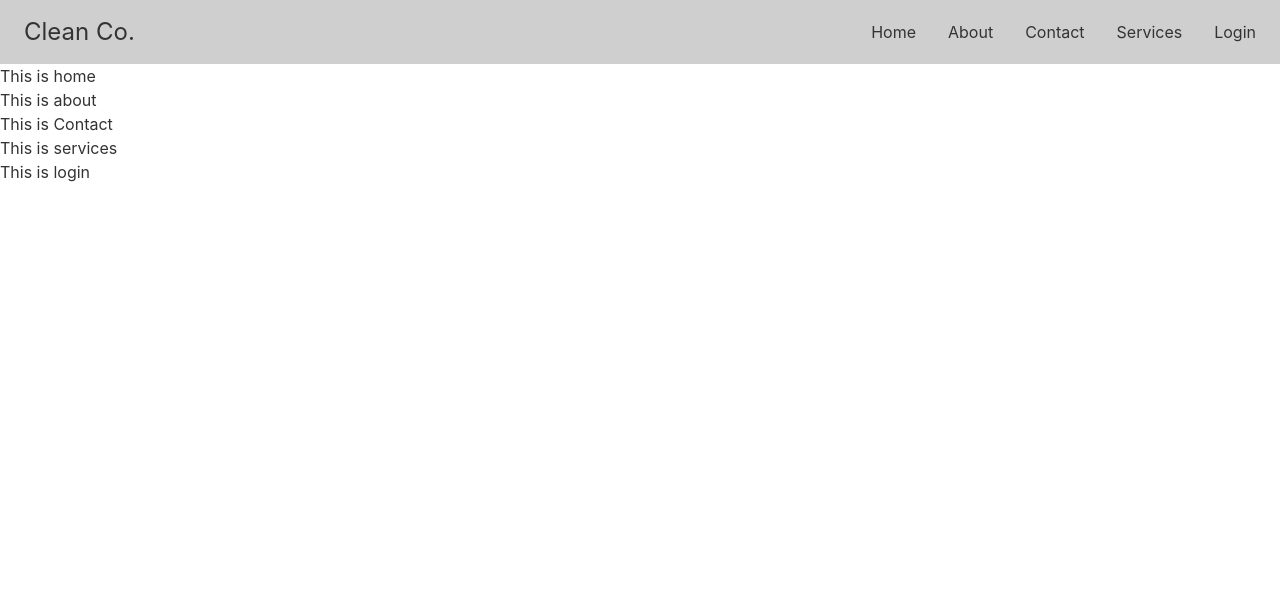
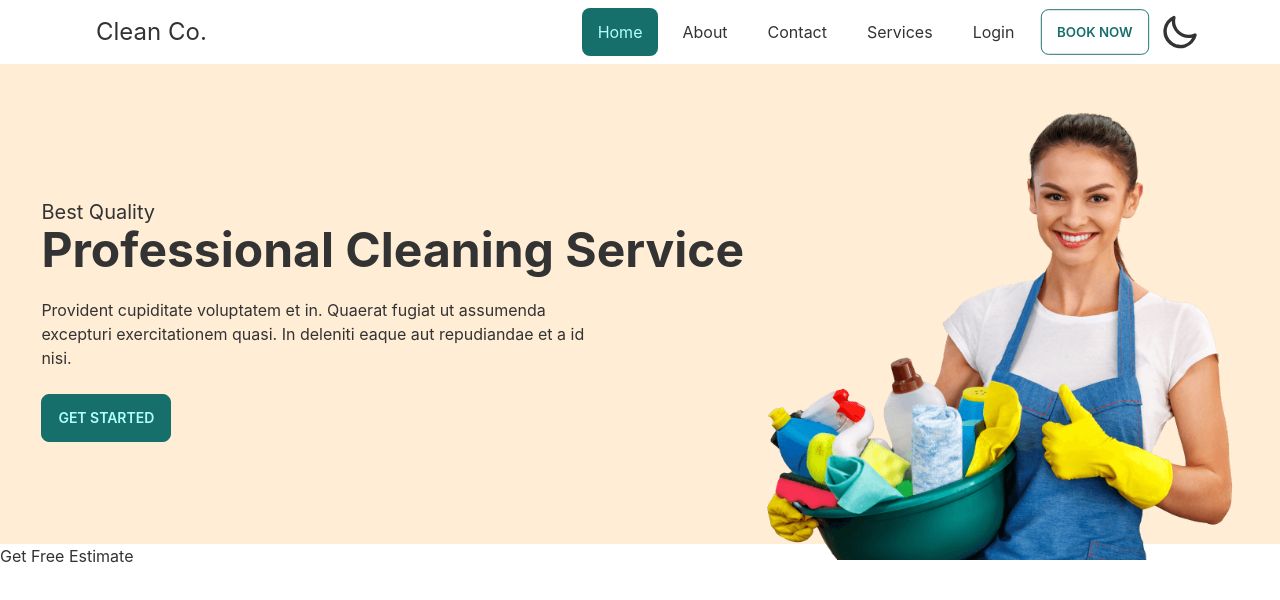
Before and after one commit to Jaman-M/clean-co-client, a React (Create React App) app: page / in a window 1280 px wide. Shown: the top 600 px of the page. Built offline with nearby package versions, Linux system fonts and the light colour scheme.

Commit message:
added landing page and also create a publicRoute where move all import link from app.js

```diff
--- a/package.json
+++ b/package.json
@@ -9,6 +9,7 @@
     "daisyui": "^2.20.0",
     "react": "^18.2.0",
     "react-dom": "^18.2.0",
+    "react-router-dom": "^6.3.0",
     "react-scripts": "5.0.1",
     "web-vitals": "^2.1.4"
   },
--- a/public/index.html
+++ b/public/index.html
@@ -39,5 +39,8 @@
       To begin the development, run `npm start` or `yarn start`.
       To create a production bundle, use `npm run build` or `yarn build`.
     -->
+
+    <!-- this CDN link for dark and light theme -->
+    <script src="https://cdn.jsdelivr.net/npm/theme-change@2.0.2/index.js"></script>
   </body>
 </html>
--- a/src/App.js
+++ b/src/App.js
@@ -1,21 +1,34 @@
 import logo from './logo.svg';
 import './App.css';
 import Navbar from './components/Navbar';
-import Home from './pages/Home';
-import About from './pages/About';
-import Contact from './pages/Contact';
-import Servics from './pages/Servics';
-import Login from './pages/Login';
+import { publicRoute } from './routes/publicRoutes';
+// import Home from './pages/Home';
+// import About from './pages/About';
+// import Contact from './pages/Contact';
+// import Services from './pages/Services';
+// import Login from './pages/Login';
+
+// uporer comment kora import gulo publicRoutes er moddhe move kora holo
+
+import { Route, Routes } from 'react-router-dom';
+
+
 
 function App() {
   return (
     <div >
       <Navbar>
-      <Home></Home>
-      <About></About>
-      <Contact></Contact>
-      <Servics></Servics>
-      <Login></Login>
+      <Routes>
+        {/* <Route path='/' element={<Home></Home>}></Route>
+        <Route path='/about' element={<About></About>}></Route>
+        <Route path='/services' element={<Services></Services>}></Route>
+        <Route path='/contact' element={<Contact></Contact>}></Route>
+        <Route path='/login' element={<Login></Login>}></Route> */}
+
+        {
+          publicRoute.map(({path, Component}, index) => <Route key = {index} path={path} element = {<Component />}></Route>)
+        }
+      </Routes>
       </Navbar>
 
     </div>
--- a/src/components/Navbar.js
+++ b/src/components/Navbar.js
@@ -1,12 +1,13 @@
 import React from 'react';
+import { Link, NavLink } from 'react-router-dom';
 
-const Navbar = ({children}) => {
+const Navbar = ({ children }) => {
   return (
     <div class="drawer drawer-end">
       <input id="my-drawer-3" type="checkbox" class="drawer-toggle" />
       <div class="drawer-content flex flex-col">
         {/* <!-- Navbar --> */}
-    <div class="w-full navbar bg-base-300">
+        <div class="w-full navbar bg-base-100 fixed top-0 z-50 lg:px-20">
           <div class="flex-1 px-2 mx-2 text-2xl">Clean Co.</div>
           <div class="flex-none lg:hidden">
             <label for="my-drawer-3" class="btn btn-square btn-ghost">
@@ -15,13 +16,39 @@
           </div>
 
           <div class="flex-none hidden lg:block">
-        <ul class="menu menu-horizontal">
+            <ul class="menu menu-horizontal gap-x-2">
               {/* <!-- Navbar menu content here --> */}
-          <li><a className='rounded-lg'>Home</a></li>
-          <li><a className='rounded-lg'>About</a></li>
-          <li><a className='rounded-lg'>Contact</a></li>
-          <li><a className='rounded-lg'>Services</a></li>
-          <li><a className='rounded-lg'>Login</a></li>
+              <li><NavLink to="/" className='rounded-lg'>Home</NavLink></li>
+              <li><NavLink to='/about' className='rounded-lg'>About</NavLink></li>
+              <li><NavLink to='/contact' className='rounded-lg'>Contact</NavLink></li>
+              <li><NavLink to='/services' className='rounded-lg'>Services</NavLink></li>
+              <li><NavLink to='/login' className='rounded-lg'>Login</NavLink></li>
+
+
+
+              <li class="dropdown dropdown-hover dropdown-end">
+
+                <label tabindex="0" class="btn btn-primary btn-outline rounded-lg ">Book Now</label>
+                <ul tabindex="0" class="dropdown-content menu p-2 shadow bg-base-100 rounded-box w-52">
+                  <li><a>Item 1</a></li>
+                  <li><a>Item 2</a></li>
+                </ul>
+
+              </li>
+              {/* icon dark and light */}
+              <label  class="swap swap-rotate">
+
+                {/* <!-- this hidden checkbox controls the state --> */}
+                <input  type="checkbox" data-toggle-theme='dark,light' />
+
+                {/* <!-- sun icon --> */}
+                <svg class="swap-on fill-current w-10 h-10" xmlns="http://www.w3.org/2000/svg" viewBox="0 0 24 24"><path d="M5.64,17l-.71.71a1,1,0,0,0,0,1.41,1,1,0,0,0,1.41,0l.71-.71A1,1,0,0,0,5.64,17ZM5,12a1,1,0,0,0-1-1H3a1,1,0,0,0,0,2H4A1,1,0,0,0,5,12Zm7-7a1,1,0,0,0,1-1V3a1,1,0,0,0-2,0V4A1,1,0,0,0,12,5ZM5.64,7.05a1,1,0,0,0,.7.29,1,1,0,0,0,.71-.29,1,1,0,0,0,0-1.41l-.71-.71A1,1,0,0,0,4.93,6.34Zm12,.29a1,1,0,0,0,.7-.29l.71-.71a1,1,0,1,0-1.41-1.41L17,5.64a1,1,0,0,0,0,1.41A1,1,0,0,0,17.66,7.34ZM21,11H20a1,1,0,0,0,0,2h1a1,1,0,0,0,0-2Zm-9,8a1,1,0,0,0-1,1v1a1,1,0,0,0,2,0V20A1,1,0,0,0,12,19ZM18.36,17A1,1,0,0,0,17,18.36l.71.71a1,1,0,0,0,1.41,0,1,1,0,0,0,0-1.41ZM12,6.5A5.5,5.5,0,1,0,17.5,12,5.51,5.51,0,0,0,12,6.5Zm0,9A3.5,3.5,0,1,1,15.5,12,3.5,3.5,0,0,1,12,15.5Z" /></svg>
+
+                {/* <!-- moon icon --> */}
+                <svg class="swap-off fill-current w-10 h-10" xmlns="http://www.w3.org/2000/svg" viewBox="0 0 24 24"><path d="M21.64,13a1,1,0,0,0-1.05-.14,8.05,8.05,0,0,1-3.37.73A8.15,8.15,0,0,1,9.08,5.49a8.59,8.59,0,0,1,.25-2A1,1,0,0,0,8,2.36,10.14,10.14,0,1,0,22,14.05,1,1,0,0,0,21.64,13Zm-9.5,6.69A8.14,8.14,0,0,1,7.08,5.22v.27A10.15,10.15,0,0,0,17.22,15.63a9.79,9.79,0,0,0,2.1-.22A8.11,8.11,0,0,1,12.14,19.73Z" /></svg>
+
+              </label>
+
             </ul>
           </div>
         </div>
--- a/src/index.js
+++ b/src/index.js
@@ -3,11 +3,15 @@
 import './index.css';
 import App from './App';
 import reportWebVitals from './reportWebVitals';
+import { BrowserRouter } from "react-router-dom";
 
 const root = ReactDOM.createRoot(document.getElementById('root'));
 root.render(
   <React.StrictMode>
-    <App />
+    <BrowserRouter>
+      <App />
+    </BrowserRouter>
+
   </React.StrictMode>
 );
 
--- a/src/pages/Home.js
+++ b/src/pages/Home/Home.js
@@ -1,9 +1,11 @@
 import React from 'react';
+import Landing from './Landing';
 
 const Home = () => {
     return (
         <div>
-            <h1>This is home</h1>
+
+            <Landing></Landing>
         </div>
     );
 };
--- /dev/null
+++ b/src/pages/Home/Landing.js
@@ -0,0 +1,34 @@
+import React from 'react';
+import BuketGirl from "../../assets/image/bucketgirl.png"
+
+const Landing = () => {
+    return (
+        <div>
+            <div class="hero h-screen lg:h-[60vh] bg-accent mt-16">
+                <div class="hero-content flex-col lg:flex-row">
+
+                    <div>
+                        <p className='text-xl'>Best Quality</p>
+                        <h1 class="text-5xl font-bold">Professional Cleaning Service</h1>
+                        <p class="py-6 max-w-xl">Provident cupiditate voluptatem et in. Quaerat fugiat ut assumenda excepturi exercitationem quasi. In deleniti eaque aut repudiandae et a id nisi.</p>
+                        <button class="btn btn-primary">Get Started</button>
+                    </div>
+
+                    <div className='h-[60vh] shrink-0'>
+                        <img src={BuketGirl} class="h-full " alt='bucket girl img' />
+                    </div>
+
+                </div>
+            </div>
+            <div>
+                <h1>Get Free Estimate</h1>
+                <div>
+
+                </div>
+
+            </div>
+        </div>
+    );
+};
+
+export default Landing;
--- /dev/null
+++ b/src/routes/publicRoutes.js
@@ -0,0 +1,13 @@
+import Home from '../pages/Home/Home';
+import About from '../pages/About';
+import Contact from '../pages/Contact';
+import Services from '../pages/Services';
+import Login from '../pages/Login';
+
+export const publicRoute = [
+    {path : "/", name : "Home", Component: Home},
+    {path : "/about", name : "About", Component: About},
+    {path : "/services", name : "Services", Component: Services},
+    {path : "/contact", name : "Contact", Component: Contact},
+    {path : "/login", name : "Login", Component: Login},
+  ];
--- a/tailwind.config.js
+++ b/tailwind.config.js
@@ -8,7 +8,7 @@
   daisyui: {
     themes: [
       {
-        mytheme: {
+        light: {
           "primary": "#176F6B",
           "secondary": "#FFC000",
           "accent": "#FFEDD5",
@@ -20,8 +20,21 @@
           "error": "#FA5C5C",
         },
       },
+      {
+        dark: {
+          primary: "#D9F99D",
+          secondary: "#FDE68A",
+          accent: "#4B5563",
+          neutral: "#F3F4F6",
+          "base-100": "#1F2937",
+          info: "#98A8DD",
+          success: "#1BBB70",
+          warning: "#F59E0B",
+          error: "#FB7185",
+        },
+      },
     ],
   },
 
   plugins: [require("daisyui")],
-}
+};
```
Also changed, not shown: src/assets/image/bucketgirl.png (added), src/pages/Services.js (renamed from src/pages/Servics.js), 1 other file (tests, documents, lock files or other folders). Lines whose indentation alone changed are shown as unchanged.
